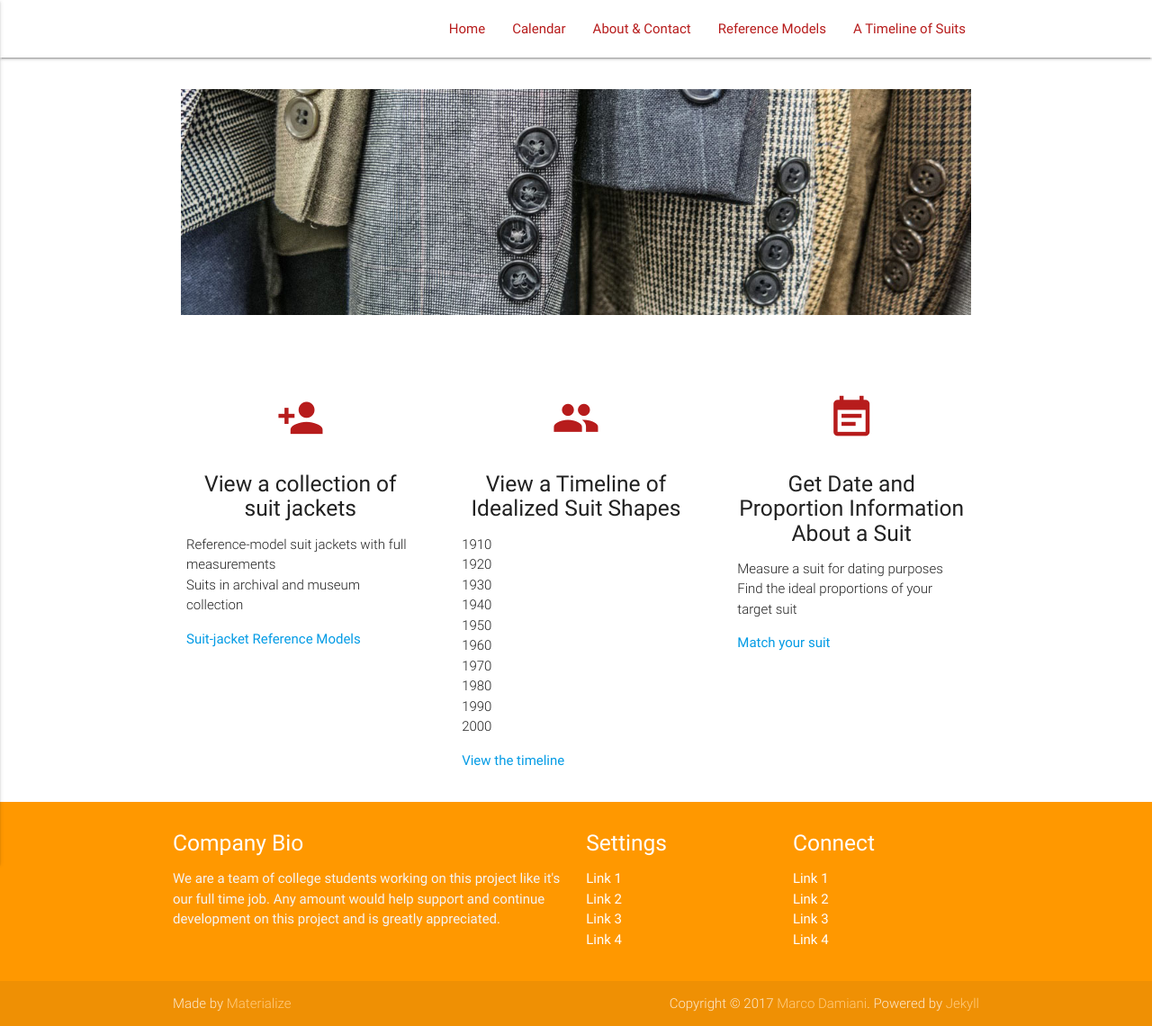
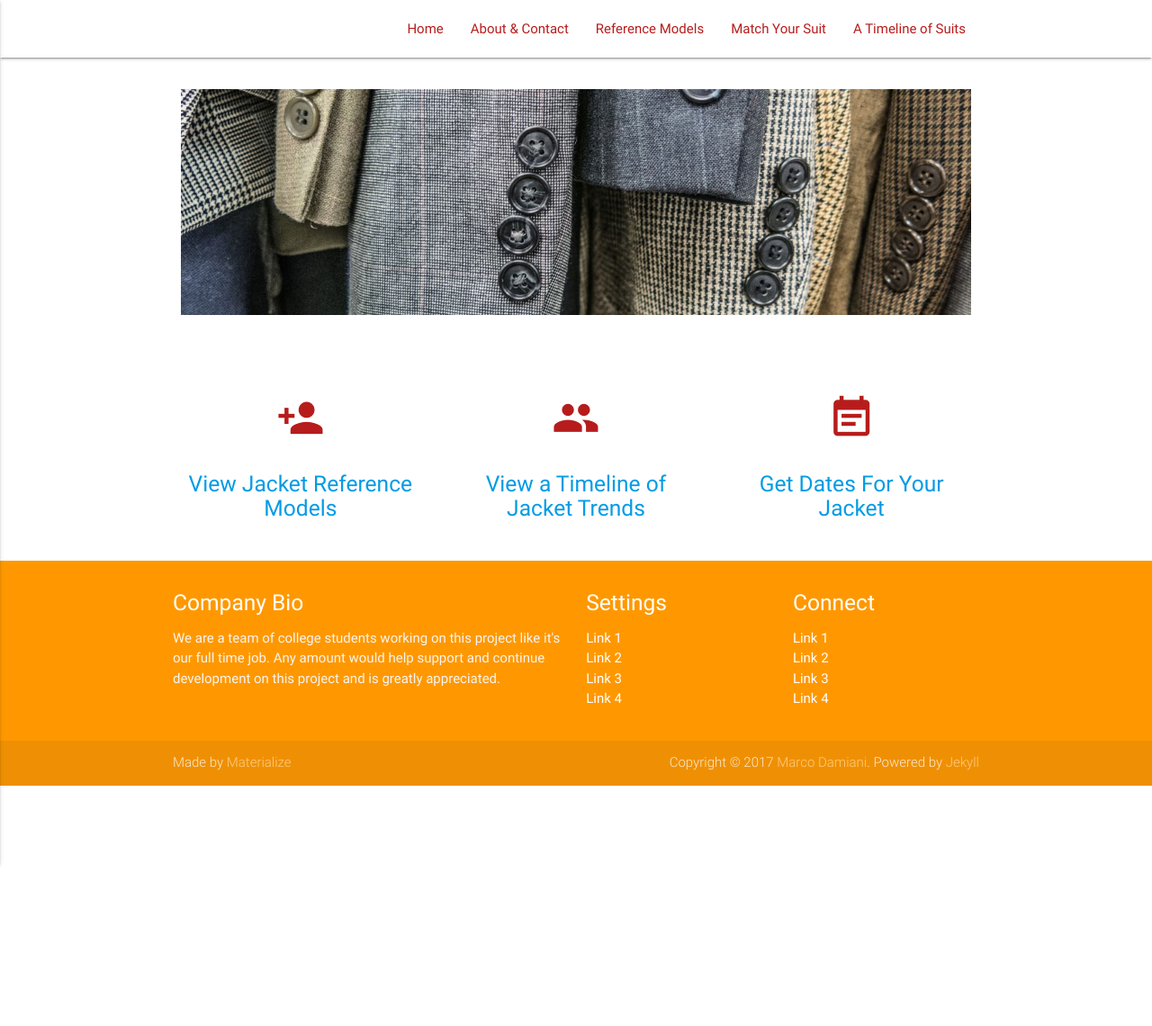
Before and after one commit to 20thCenturySuits/20thCenturySuits.github.io, a Jekyll site: the page built from index.md, in a window 1280 px wide. Shown: the whole page at 90% size. Built offline with Jekyll 4.4.1, drawn with Linux system fonts in a browser that asks for light colours; after the commit the page ends 900 px from its top, so only the background shows below that.

Commit message:
Main-page updates

```diff
--- a/_layouts/home.html
+++ b/_layouts/home.html
@@ -19,45 +19,21 @@ layout: default
 		<div class="col s12 l4">
 		 <div class="icon-block">
 			<h2 class="center red-text text-darken-4"><i class="material-icons">person_add</i></h2>
-			<h5 class="center">View a collection of suit jackets</h5>
-			<ul class="light">
-				<li>Reference-model suit jackets with full measurements
-				<li>Suits in archival and museum collection
-			</ul>
-			<a href="/referencemodel">Suit-jacket Reference Models</a>
+			<h5 class="center"><a href="/referencemodel">View Jacket Reference Models</a></h5>
 		 </div>
 		</div>
 
 		<div class="col s12 l4">
 		 <div class="icon-block">
 			<h2 class="center red-text text-darken-4"><i class="material-icons">group</i></h2>
-			<h5 class="center">View a Timeline of Idealized Suit Shapes</h5>
-			<ul class="light">
-				<li>1910
-				<li>1920
-				<li>1930
-				<li>1940
-				<li>1950
-				<li>1960
-				<li>1970
-				<li>1980
-				<li>1990
-				<li>2000
-			</ul>
-			<a href="/timeline">View the timeline</a>
+			<h5 class="center"><a href="/timeline">View a Timeline of Jacket Trends</a></h5>
 		 </div>
 		</div>
 
 		<div class="col s12 l4">
 		 <div class="icon-block">
 			<h2 class="center red-text text-darken-4"><i class="material-icons">event_note</i></h2>
-			<h5 class="center">Get Date and Proportion Information About a Suit</h5>
-
-			<ul class="light">
-				<li>Measure a suit for dating purposes
-				<li>Find the ideal proportions of your target suit
-			</ul>
-			<a href="/suitmatch">Match your suit</a>
+			<h5 class="center"><a href="/suitmatch">Get Dates For Your Jacket</a></h5>
 		 </div>
 		</div>
 	</div>
```
Also changed, not shown: pages/calendar.md (deleted, +0 -53 lines), pages/suitmatch.md (added, +7 -0 lines).
